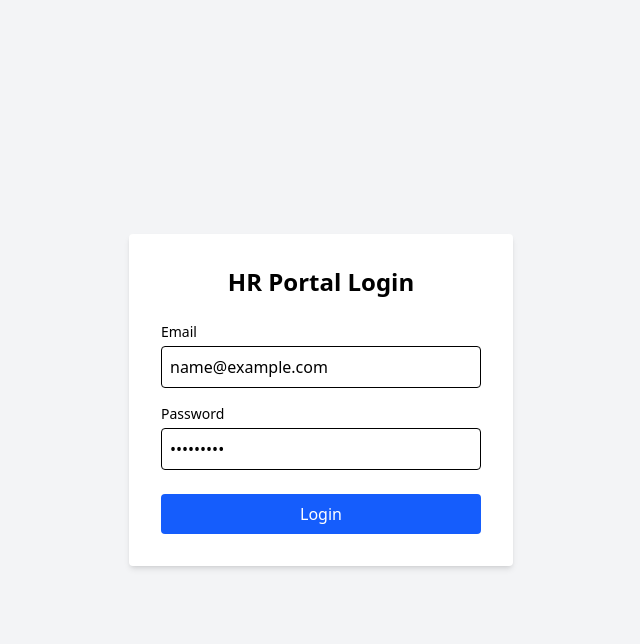
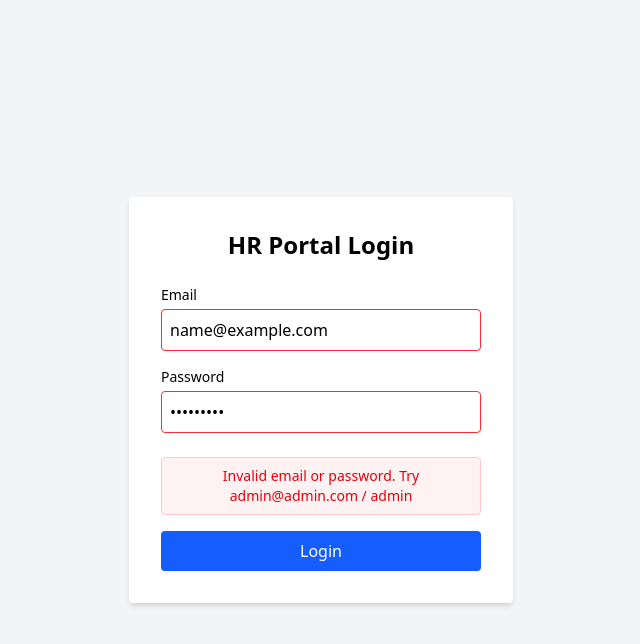
Before and after one commit to AnwarUlHuda/assignment_bookxpert, a React (Vite) app: page /login in a window 1280 px wide. Both pictures are taken after typing "name@example.com", "Sample123" into the empty fields and a click on the button "Login". Shown: the top 644 px of the page, without its empty margins (319-959 px from the left). Built offline with nearby package versions, Linux system fonts and the light colour scheme.

Commit message:
fix: replace alerts with inline form validation and error messages

```diff
--- a/src/pages/Login.jsx
+++ b/src/pages/Login.jsx
@@ -4,16 +4,19 @@ import { useNavigate } from 'react-router-dom';
 const Login = () => {
   const [email, setEmail] = useState('');
   const [password, setPassword] = useState('');
+  const [error, setError] = useState(''); // New state for error
   const navigate = useNavigate();
 
   const handleLogin = (e) => {
     e.preventDefault();
+    setError(''); // Clear previous errors
+
     // Mock Login Logic
     if (email === 'admin@admin.com' && password === 'admin') {
       localStorage.setItem('isAuthenticated', 'true');
       navigate('/');
     } else {
-      alert('Invalid credentials (use admin@admin.com / admin)');
+      setError('Invalid email or password. Try admin@admin.com / admin');
     }
   };
 
@@ -21,16 +24,36 @@ const Login = () => {
     <div className="flex items-center justify-center h-screen bg-gray-100">
       <form onSubmit={handleLogin} className="p-8 bg-white rounded shadow-md w-96">
         <h2 className="mb-6 text-2xl font-bold text-center">HR Portal Login</h2>
+
         <div className="mb-4">
           <label className="block mb-1 text-sm">Email</label>
-          <input type="email" value={email} onChange={e => setEmail(e.target.value)}
-            className="w-full p-2 border rounded" placeholder="admin@admin.com" />
+          <input
+            type="email"
+            value={email}
+            onChange={e => { setEmail(e.target.value); setError(''); }}
+            className={`w-full p-2 border rounded ${error ? 'border-red-500' : 'border-gray-300'}`}
+            placeholder="admin@admin.com"
+          />
         </div>
+
         <div className="mb-6">
           <label className="block mb-1 text-sm">Password</label>
-          <input type="password" value={password} onChange={e => setPassword(e.target.value)}
-            className="w-full p-2 border rounded" placeholder="admin" />
+          <input
+            type="password"
+            value={password}
+            onChange={e => { setPassword(e.target.value); setError(''); }}
+            className={`w-full p-2 border rounded ${error ? 'border-red-500' : 'border-gray-300'}`}
+            placeholder="admin"
+          />
         </div>
+
+        {/* Error Message Display */}
+        {error && (
+            <div className="mb-4 text-sm text-red-600 bg-red-50 p-2 rounded text-center border border-red-200">
+                {error}
+            </div>
+        )}
+
         <button type="submit" className="w-full p-2 text-white bg-blue-600 rounded hover:bg-blue-700">Login</button>
       </form>
     </div>
```
